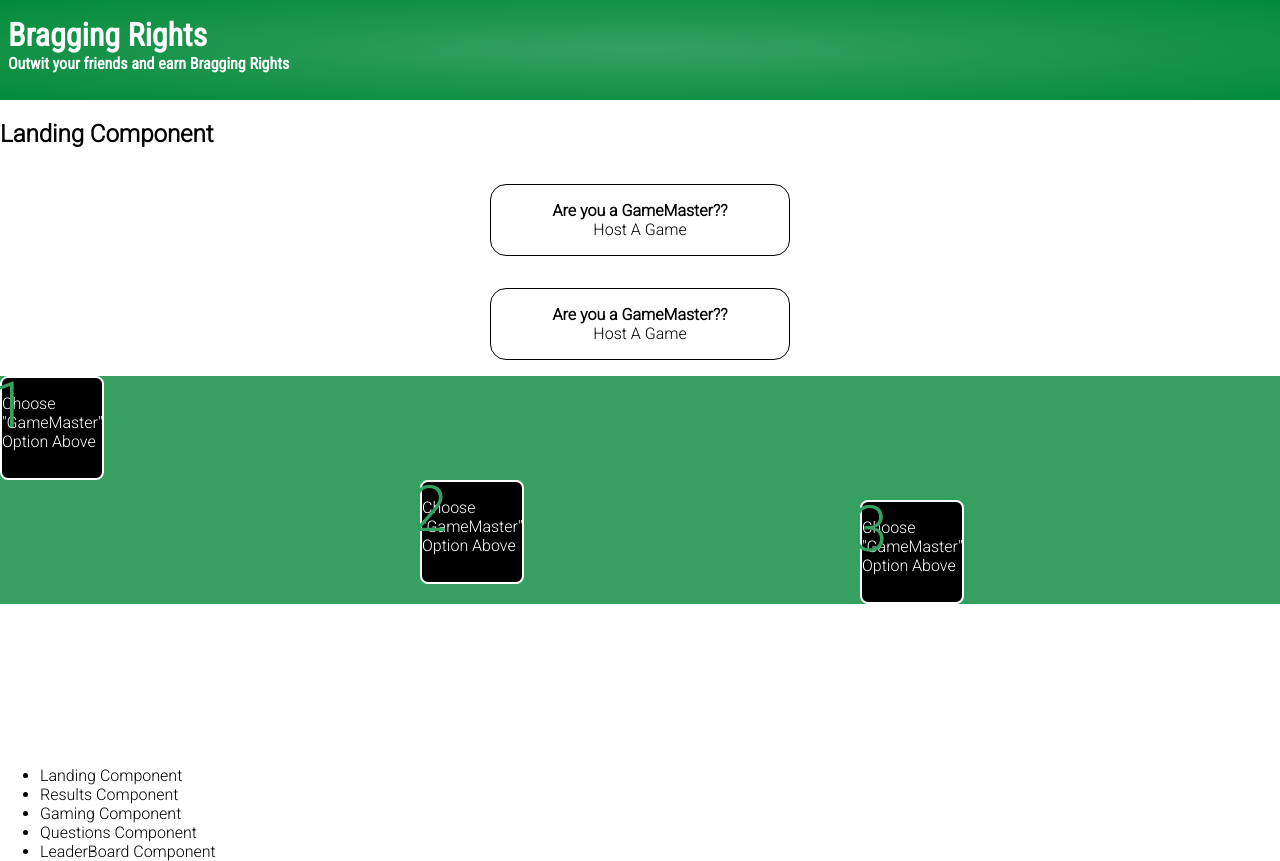
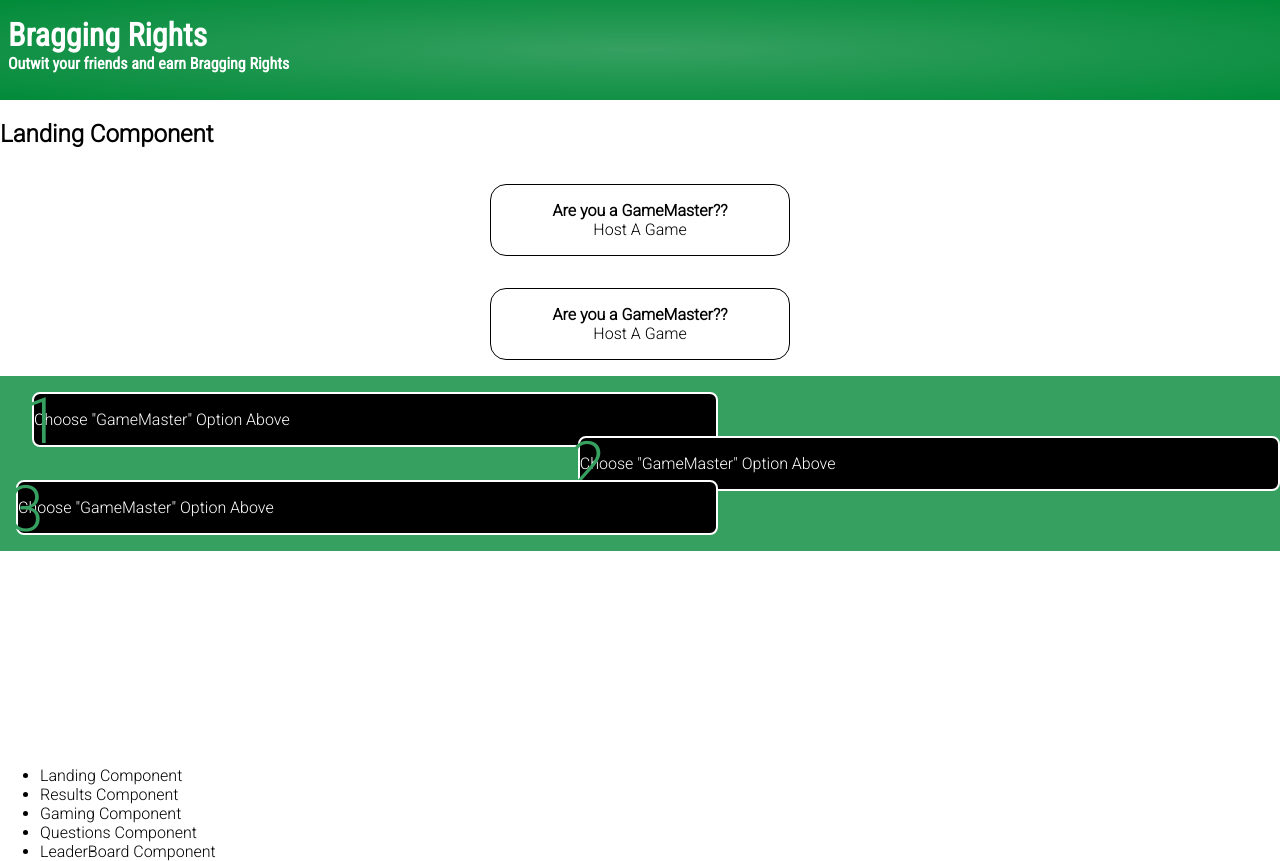
Before and after one commit to chingu-voyages/v8-chimeras-team-01, a React (Create React App) app: page / in a window 1280 px wide. Built offline with nearby package versions, Linux system fonts and the light colour scheme.

Commit message:
Almost got grid in HowTo boxes

```diff
--- a/src/components/Landing/index.css
+++ b/src/components/Landing/index.css
@@ -44,16 +44,16 @@
 
 .how-to-host {
   display: grid;
-  grid-template-columns:[htc1] 1fr [htc2] 20px [htc3] 1fr [htc4] 1fr [htc5];
-  grid-template-rows: [htr1] 1fr [htr2] 20px [htr3] 1fr [htr4];
+  grid-template-columns:[htc1] 4fr [htc2] 1fr [htc3] 4fr [htc4];
+  grid-template-rows: [htr1] 4fr [htr2] 1fr [htr3] 3fr [htr4] 1fr [htr5] 4fr [htr6];
+  box-sizing: border-box;
   width: 100%;
+  padding: 1em 0 1em 1em;
   background-color: var(--color-main);
 }
 
 .how-to-box {
   position: relative;
-  width: 100px;
-  height: 100px;
   background-color: #000;
   color: #fff;
   border: 2px solid #fff;
@@ -73,14 +73,15 @@
 .b1 {
   grid-column: htc1 / htc3;
   grid-row: htr1 / htr3;
+  margin-left: 1em;
 }
 
 .b2 {
   grid-column: htc2 / htc4;
-  grid-row: htr2 / htr4;
+  grid-row: htr2 / htr5;
 }
 
 .b3 {
-  grid-column: htc4 / htc5;
-  grid-row: htr3 / htr4;
+  grid-column: htc1 / htc3;
+  grid-row: htr4 / htr6;
 }
```
